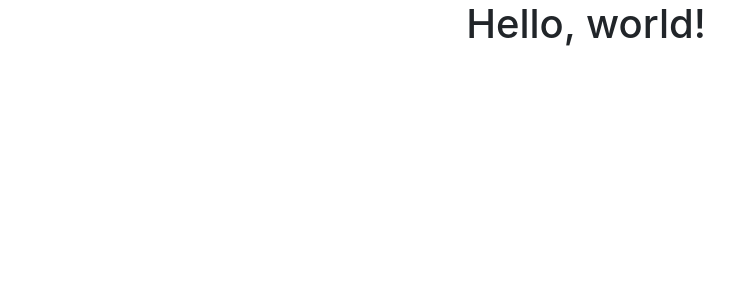
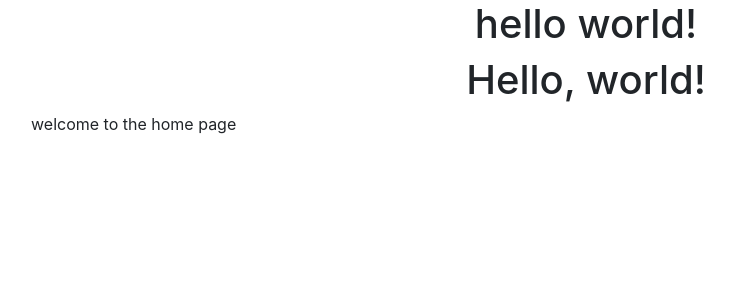
Before and after one commit to ravi19999/Django-Ecommerce, a Django app: page / in a window 1280 px wide. Shown: the top 300 px of the page, without its empty margins (54-788 px from the left). Run offline with Django 3.2, Linux system fonts and the light colour scheme; some libraries are stand-ins or nearby versions.

Commit message:
Added context to the templates :sparkles:

```diff
--- a/src/ecommerce/urls.py
+++ b/src/ecommerce/urls.py
@@ -16,9 +16,11 @@ Including another URLconf
 from django.conf.urls import url
 from django.contrib import admin
 
-from .views import home_page
+from .views import home_page, about_page, contact_page
 
 urlpatterns = [
     url(r'^$', home_page),
+    url(r'^about/$', about_page),
+    url(r'^contact/$', contact_page),
     url(r'^admin/', admin.site.urls),
 ]
--- a/src/ecommerce/views.py
+++ b/src/ecommerce/views.py
@@ -3,4 +3,26 @@ from django.http import HttpResponse
 
 
 def home_page(request):
-    return render(request, 'home_page.html', {})
+    context = {
+        "title": "hello world!",
+        "content": "welcome to the home page"
+    }
+    return render(request, 'home_page.html', context)
+
+
+def about_page(request):
+    context = {
+        "title": "about world!",
+        "content": "welcome to the about page"
+
+    }
+    return render(request, 'home_page.html', context)
+
+
+def contact_page(request):
+    context = {
+        "title": "contact world!",
+        "content": "welcome to the contact page"
+
+    }
+    return render(request, 'home_page.html', context)
--- a/src/templates/home_page.html
+++ b/src/templates/home_page.html
@@ -15,7 +15,16 @@
 
     <body>
         <div class='text-center'>
+            <h1>{{ title }}</h1>
+
             <h1>Hello, world!</h1>
+        </div>
+        <div class="container">
+            <div class="row">
+                <div class="col">
+                    <p>{{content}}</p>
+                </div>
+            </div>
         </div>
         <!-- Optional JavaScript -->
         <!-- jQuery first, then Popper.js, then Bootstrap JS -->
```
